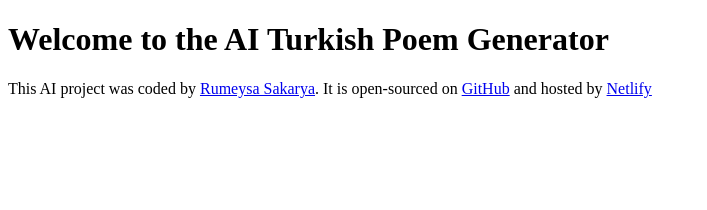
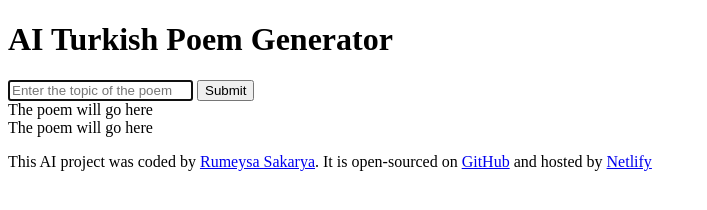
Before and after one commit to Rumeysa-Sakarya/Turkish-poem-generator, a plain HTML site: page index.html in a window 1280 px wide. Shown: the whole page, without its empty margins (0-707 px from the left). Drawn offline with Linux system fonts and the light colour scheme.

Commit message:
added the basic HTML structure

```diff
--- a/index.html
+++ b/index.html
@@ -7,7 +7,22 @@
     <link rel="stylesheet" href="src/style.css" />
   </head>
   <body>
-    <h1>Welcome to the AI Turkish Poem Generator</h1>
+    <header>
+      <h1>AI Turkish Poem Generator</h1>
+    </header>
+    <main>
+      <form>
+        <input
+          type="text"
+          placeholder="Enter the topic of the poem"
+          autofocus
+          required
+          autocomplete="off"
+        />
+        <input type="submit" />
+      </form>
+      <div>The poem will go here<br />The poem will go here</div>
+    </main>
     <footer>
       <p>
         This AI project was coded by
@@ -21,8 +36,11 @@
           GitHub</a
         >
         and hosted by
-          <a href="https://turkish-poem-generator.netlify.app/" target="_blank">Netlify</a>
+        <a href="https://turkish-poem-generator.netlify.app/" target="_blank"
+          >Netlify</a
+        >
       </p>
+    </footer>
+    <script src="src/index.js"></script>
   </body>
-  <script src="src/index.js"></script>
 </html>
```
Lines whose indentation alone changed are shown as unchanged.
